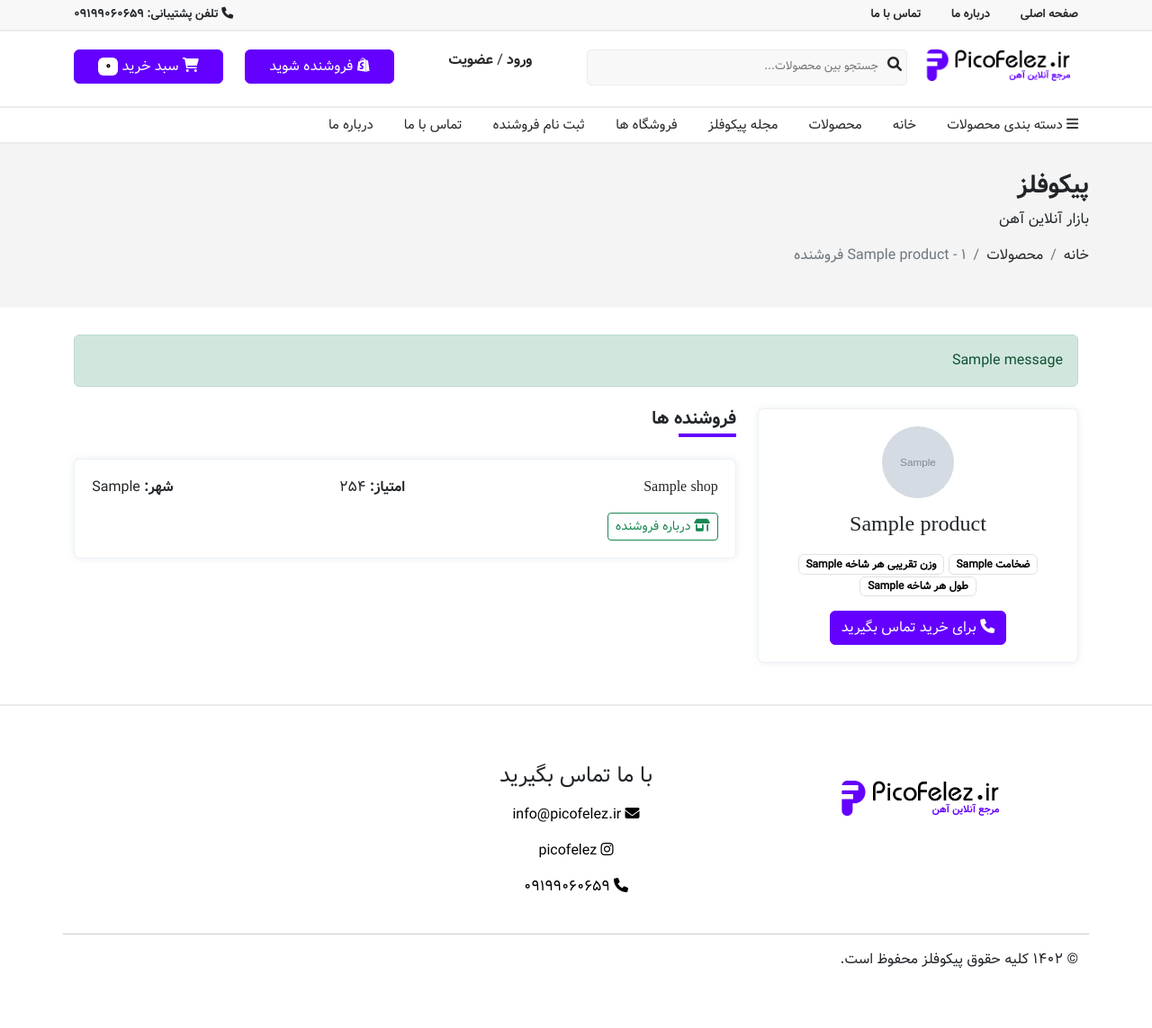
After one commit to picofelez/website-backend, a Django app: page /products/multiple/1 in a window 1280 px wide. The commit adds this page. Shown: the whole page at 90% size. Run offline with Django 4.2, Linux system fonts and the light colour scheme; tables that the repository leaves empty hold one stand-in row (values such as "Sample post"); grey boxes marked "Sample" are stand-in pictures; one stand-in notice (Sample message) is shown; some libraries are stand-ins or nearby versions.

Commit message:
Add: multiple typed product detail view & template

```diff
--- a/assets/site_statics/css/grid.css
+++ b/assets/site_statics/css/grid.css
@@ -188,6 +188,12 @@
     width: 100%;
     height: 15rem;
     border-radius: 0.4rem;
+}
+
+.multiple-product-detail-img {
+    width: 5rem;
+    height: 5rem;
+    border-radius: 100%;
 }
 
 .price-changes-chart {
--- /dev/null
+++ b/product/templates/product/multiple_product_detail.html
@@ -0,0 +1,143 @@
+{% extends 'core/base/_base.html' %}
+{% load static %}
+{% load humanize %}
+{% load widget_tweaks %}
+
+{% block title %}{{ object }} | پیکوفلز{% endblock %}
+
+{% block meta_tags %}
+    <meta property="og:url" content="https://picofelez.ir/products/multiple/{{ object.pk }}">
+    <meta property="og:type" content="website">
+    <meta property="og:title" content="پیکوفلز | {{ object.title }}">
+    <meta property="og:description" content="{{ object.description }}">
+
+    <!-- Twitter Meta Tags -->
+    <meta property="twitter:domain" content="picofelez.ir">
+    <meta property="twitter:url" content="https://picofelez.ir/products/{{ object.pk }}">
+    <meta name="twitter:title" content="پیکوفلز | {{ object.title }}">
+    <meta name="twitter:description" content="{{ object.description }}">
+
+    <meta name="keywords" content="{{ object.keywords }}">
+
+    <meta name="title" content="پیکوفلز | {{ object.title }}">
+    <meta name="description" content="{{ object.description }}">
+{% endblock %}
+
+{% block content %}
+    <section class="inner-page" id="product-page">
+        <!-- breadcrumb start -->
+        <section class="page-title-box container-fluid">
+            <div class="row">
+                <div class="col-12">
+                    <div class="container">
+                        <div class="row">
+                            <div class="col-12 px-0">
+                                <h3 class="font-vazir-bold-fd">پیکوفلز</h3>
+                                <p>بازار آنلاین آهن</p>
+                                <nav aria-label="breadcrumb">
+                                    <ol class="breadcrumb">
+                                        <li class="breadcrumb-item">
+                                            <a href="{% url 'core:home' %}">خانه</a>
+                                        </li>
+                                        <li class="breadcrumb-item">
+                                            <a href="{% url 'product:product-list' %}">محصولات</a>
+                                        </li>
+                                        <li class="breadcrumb-item active" aria-current="page">
+                                            {{ product.title }} - {{ product.shops.count }} فروشنده
+                                        </li>
+                                    </ol>
+                                </nav>
+                            </div>
+                        </div>
+                    </div>
+                </div>
+            </div>
+        </section>
+        <!-- breadcrumb end -->
+        <section class="container">
+            <div class="row">
+                <div class="col-12">
+                    <div class="page-content">
+                        <div class="row">
+                            {% if messages %}
+                                {% for message in messages %}
+                                    <div class="col-12 mb-2">
+                                        <div class="alert alert-success">
+                                            {{ message }}
+                                        </div>
+                                    </div>
+                                {% endfor %}
+
+                            {% endif %}
+
+                            <div class="col-12 col-lg-4 mb-3">
+                                <div class="rounded-card box-shadow">
+                                    <div class="text-center">
+                                        <img
+                                                src="{{ product.image.url }}"
+                                                alt="{{ product.title }}"
+                                                class="multiple-product-detail-img"
+                                        />
+                                        <p class="h4 font-vazir-bold-fd my-3">{{ product.title }}</p>
+                                        <div>
+                                                <span class="badge border rounded text-black">
+                                                   ضخامت {{ product.width }}
+                                                </span>
+                                            <span class="badge border rounded text-black">
+                                                   وزن تقریبی هر شاخه {{ product.weight }}
+                                                </span>
+                                            <span class="badge border rounded text-black">
+                                                   طول هر شاخه {{ product.length }}
+                                                </span>
+                                        </div>
+                                        <a href="tel:09199060659" class="btn btn-purple mt-3">
+                                            <i class="fas fa-phone"></i>
+                                            برای خرید تماس بگیرید
+                                        </a>
+                                    </div>
+                                </div>
+                            </div>
+
+                            <div class="col-12 col-md-8 mb-3 mt-4 mt-md-0">
+                                <div class="row">
+                                    <div class="col-12 mb-3">
+                                        <p class="h5 title font-vazir-bold-fd">فروشنده ها</p>
+                                    </div>
+
+
+                                    {% for shop in product.shops.all %}
+                                        <div class="col-12 mb-4">
+                                            <div class="rounded-card box-shadow">
+                                                <div class="d-flex justify-content-between align-items-center">
+                                                    <p class="font-vazir-bold-fd w-50">
+                                                        {{ shop.title }}
+                                                    </p>
+                                                    <p class="w-25">
+                                                        <span class="font-vazir-bold-fd">امتیاز: </span>
+                                                        254
+                                                    </p>
+                                                    <p class="w-25 text-end">
+                                                        <span class="font-vazir-bold-fd">شهر: </span>
+                                                        {{ shop.location }}
+                                                    </p>
+                                                </div>
+                                                <div>
+                                                    <a href="#" class="btn btn-outline-success btn-sm">
+                                                        <i class="fas fa-shop"></i>
+                                                        درباره فروشنده
+                                                    </a>
+                                                </div>
+                                            </div>
+                                        </div>
+                                    {% endfor %}
+
+
+                                </div>
+                            </div>
+                        </div>
+                    </div>
+                </div>
+            </div>
+        </section>
+    </section>
+{% endblock %}
--- a/product/urls.py
+++ b/product/urls.py
@@ -1,10 +1,13 @@
 from django.urls import path
 from .views import (
-    ProductDetailView, ProductListView
+    ProductDetailView,
+    ProductListView,
+    MultipleProductDetailView
 )
 
 app_name = 'product'
 urlpatterns = [
     path('', ProductListView.as_view(), name='product-list'),
-    path('<pk>', ProductDetailView.as_view(), name='product-detail')
+    path('<pk>', ProductDetailView.as_view(), name='product-detail'),
+    path('multiple/<pk>', MultipleProductDetailView.as_view(), name='multiple-product-detail')
 ]
--- a/product/views.py
+++ b/product/views.py
@@ -62,3 +62,8 @@
     template_name = 'product/product_list.html'
     paginate_by = 15
     filterset_class = ProductFilter
+
+
+class MultipleProductDetailView(DetailView):
+    queryset = Product.objects.filter(is_active=True)
+    template_name = 'product/multiple_product_detail.html'
```
